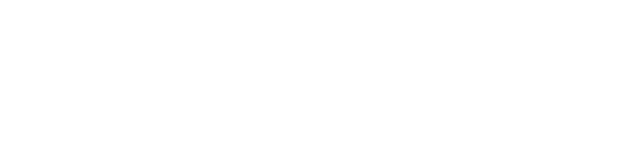
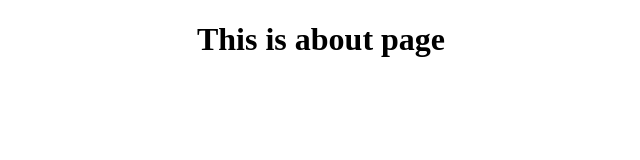
Before and after one commit to vyshnavi123-k/Day2.1, a plain HTML site: page about.html in a window 1280 px wide. Shown: the whole page, without its empty margins (319-959 px from the left). Drawn offline with Linux system fonts and the light colour scheme.

Commit message:
create about page

```diff
--- a/about.html
+++ b/about.html
@@ -6,6 +6,6 @@
     <title>About Page</title>
 </head>
 <body>
-    <h1></h1>
+    <h1 align="center">This is about page</h1>
 </body>
 </html>
```
